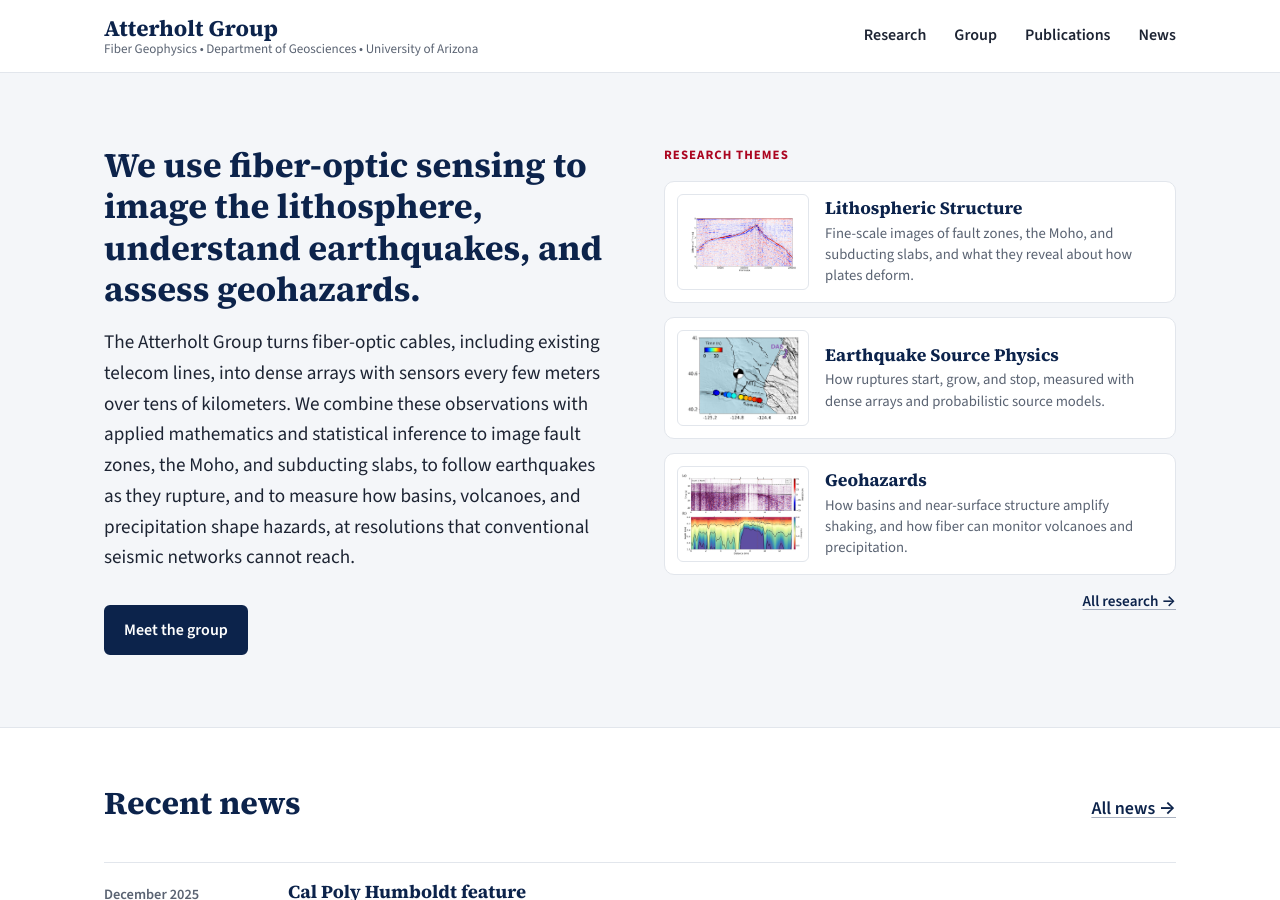
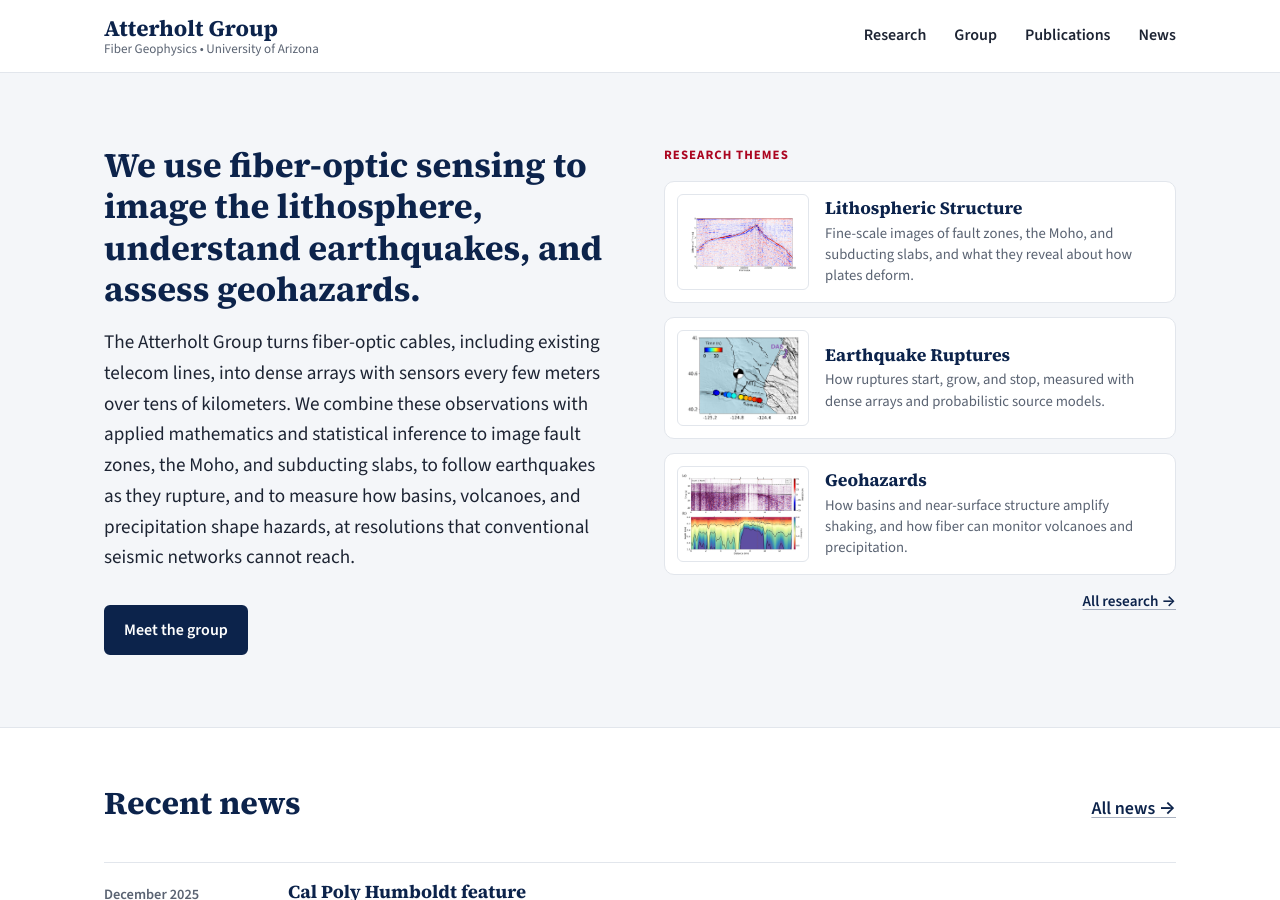
Before and after one commit to atterholt/atterholt.github.io, a Jekyll site: the page built from index.html, in a window 1280 px wide and 900 px high. Built offline with Jekyll 4.4.1, drawn with Linux system fonts in a browser that asks for light colours.

Commit message:
Rename theme to Earthquake Ruptures; drop department from subtitle
Co-Authored-By: Claude Opus 5.5 <noreply@anthropic.com>
Claude-Session: https://claude.ai/code/session_01KCPxryDmiUe5yxEw3DA242

```diff
--- a/_data/themes.yml
+++ b/_data/themes.yml
@@ -54,7 +54,7 @@
       link: https://doi.org/10.1029/2022JB025052
 
 - id: earthquake-sources
-  title: Earthquake Source Physics
+  title: Earthquake Ruptures
   summary: How ruptures start, grow, and stop, measured with dense arrays and probabilistic source models.
   image: /assets/img/web/mendocino.jpg
   caption: Rupture of the 2024 Mw 7 Mendocino earthquake imaged with a fiber-optic array onshore (purple), showing the transition to supershear.
--- a/_layouts/default.html
+++ b/_layouts/default.html
@@ -15,7 +15,7 @@
       <div class="container header-inner">
         <a class="brand" href="{{ '/' | relative_url }}">
           <span class="brand-name">{{ site.group.name }}</span>
-          <span class="brand-sub">{{ site.group.tagline }} &bull; {{ site.group.department }} &bull; {{ site.group.university }}</span>
+          <span class="brand-sub">{{ site.group.tagline }} &bull; {{ site.group.university }}</span>
         </a>
         <input type="checkbox" id="nav-toggle" class="nav-toggle" aria-label="Toggle navigation">
         <label for="nav-toggle" class="nav-toggle-label" aria-hidden="true"><span></span></label>
```
